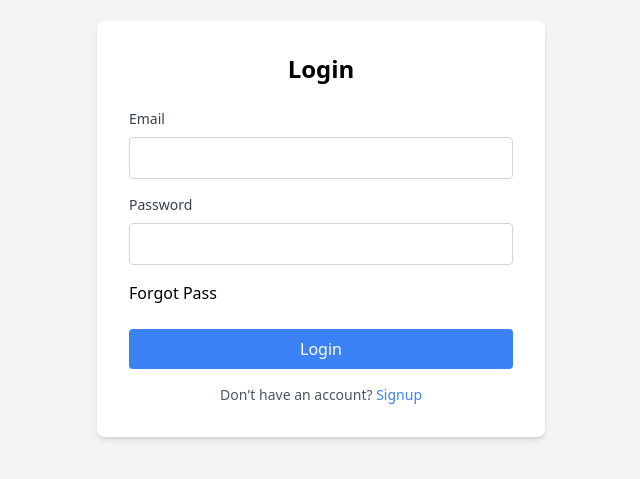
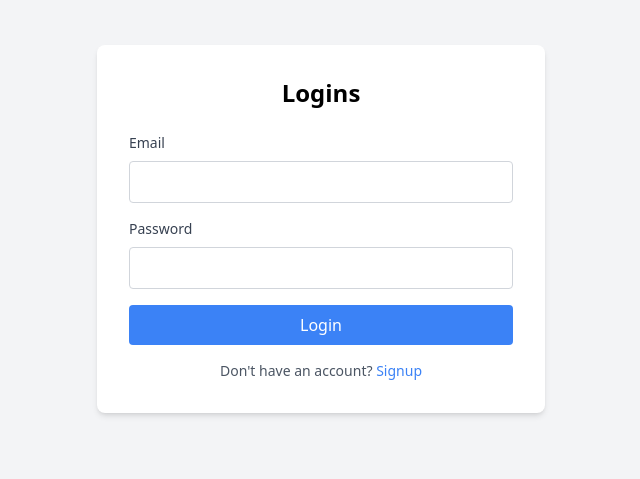
Before and after one commit to abhi091020/FormPage, a React (Vite) app: page / in a window 1280 px wide. Shown: the part 171-650 px from the top of the page, without its empty margins (319-959 px from the left). Built offline with nearby package versions, Linux system fonts and the light colour scheme.

Commit message:
Restore AuthForm before Forgot Button

```diff
--- a/src/pages/AuthForm.jsx
+++ b/src/pages/AuthForm.jsx
@@ -23,7 +23,7 @@ export default function Auth() {
           className="bg-white p-8 rounded-lg shadow-md"
         >
           <h2 className="text-2xl font-bold mb-6 text-center">
-            {isLogin ? "Login" : "Signup"}
+            {isLogin ? "Logins" : "Signup"}
           </h2>
 
           {!isLogin && (
@@ -54,7 +54,6 @@ export default function Auth() {
           <label className="block mb-2 text-sm font-medium text-gray-700">
             Password
           </label>
-
           <input
             type="password"
             value={password}
@@ -62,9 +61,7 @@ export default function Auth() {
             className="w-full mb-4 p-2 border border-gray-300 rounded focus:outline-none focus:ring-2 focus:ring-blue-400"
             required
           />
-          <button>Forgot Pass</button>
-          <br />
-          <br />
+
           <button
             type="submit"
             className={`w-full py-2 rounded text-white ${
```
